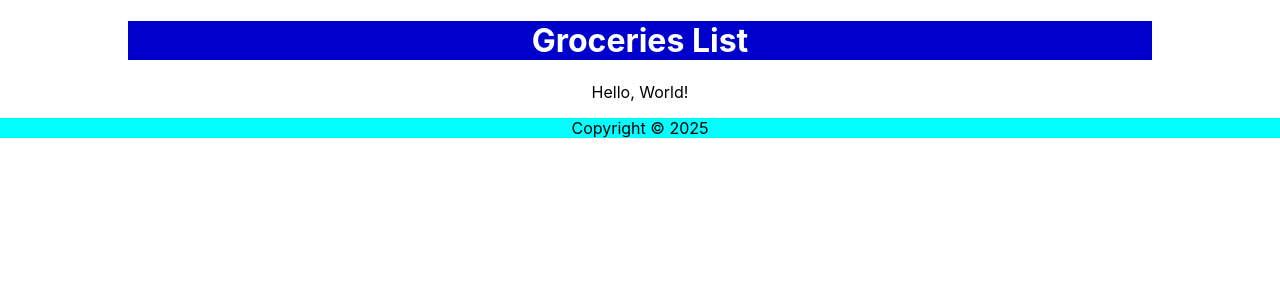
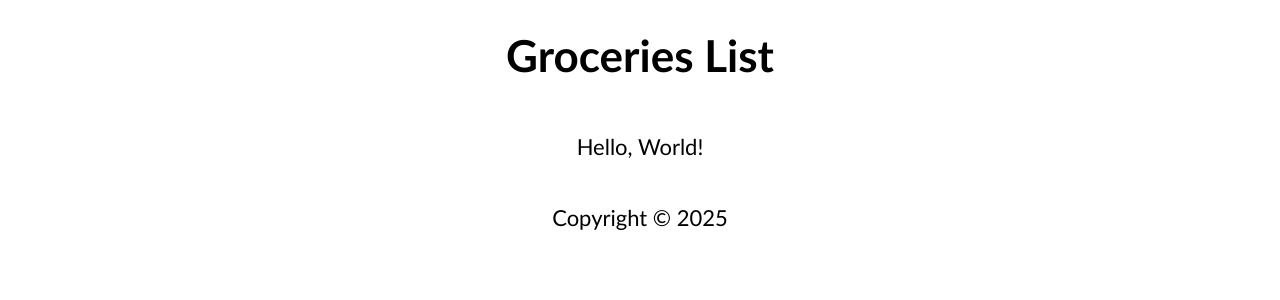
Before and after one commit to walidelbourdiney/1st-app, a React (Create React App) app: page / in a window 1280 px wide. Shown: the top 300 px of the page. Built offline with nearby package versions, Linux system fonts and the light colour scheme.

Commit message:
add style to index.css

```diff
--- a/src/App.css
+++ /dev/null
@@ -1,38 +0,0 @@
-.App {
-  text-align: center;
-}
-
-.App-logo {
-  height: 40vmin;
-  pointer-events: none;
-}
-
-@media (prefers-reduced-motion: no-preference) {
-  .App-logo {
-    animation: App-logo-spin infinite 20s linear;
-  }
-}
-
-.App-header {
-  background-color: #282c34;
-  min-height: 100vh;
-  display: flex;
-  flex-direction: column;
-  align-items: center;
-  justify-content: center;
-  font-size: calc(10px + 2vmin);
-  color: white;
-}
-
-.App-link {
-  color: #61dafb;
-}
-
-@keyframes App-logo-spin {
-  from {
-    transform: rotate(0deg);
-  }
-  to {
-    transform: rotate(360deg);
-  }
-}
--- a/src/App.js
+++ b/src/App.js
@@ -1,4 +1,3 @@
-import "./App.css";
 import Header from "./Header";
 import Content from "./Content";
 import Footer from "./Footer";
--- a/src/Header.js
+++ b/src/Header.js
@@ -2,14 +2,7 @@ import React from "react";
 
 const Header = () => {
   return (
-    <header
-      style={{
-        backgroundColor: "mediumblue",
-        color: "#fff",
-        width: "80%",
-        margin: "auto",
-      }}
-    >
+    <header>
       <h1>Groceries List</h1>
     </header>
   );
--- a/src/index.css
+++ b/src/index.css
@@ -1,17 +1,22 @@
 body {
   margin: 0;
-  font-family: -apple-system, BlinkMacSystemFont, "Segoe UI", "Roboto", "Oxygen",
-    "Ubuntu", "Cantarell", "Fira Sans", "Droid Sans", "Helvetica Neue",
-    sans-serif;
-  -webkit-font-smoothing: antialiased;
-  -moz-osx-font-smoothing: grayscale;
+  padding: 0;
+  box-sizing: border-box;
 }
 
-code {
-  font-family: source-code-pro, Menlo, Monaco, Consolas, "Courier New",
-    monospace;
+html {
+  font-size: 22px;
 }
 
-footer {
-  background-color: aqua;
+body {
+  min-height: 100vh;
+  font-family: "Gill Sans", "Gill Sans MT", Calibri, "Trebuchet MS", sans-serif;
+  -webkit-font-feature-settings: initial;
 }
+
+.App {
+  display: flex;
+  justify-content: space-between;
+  align-items: center;
+  flex-direction: column;
+}
```
